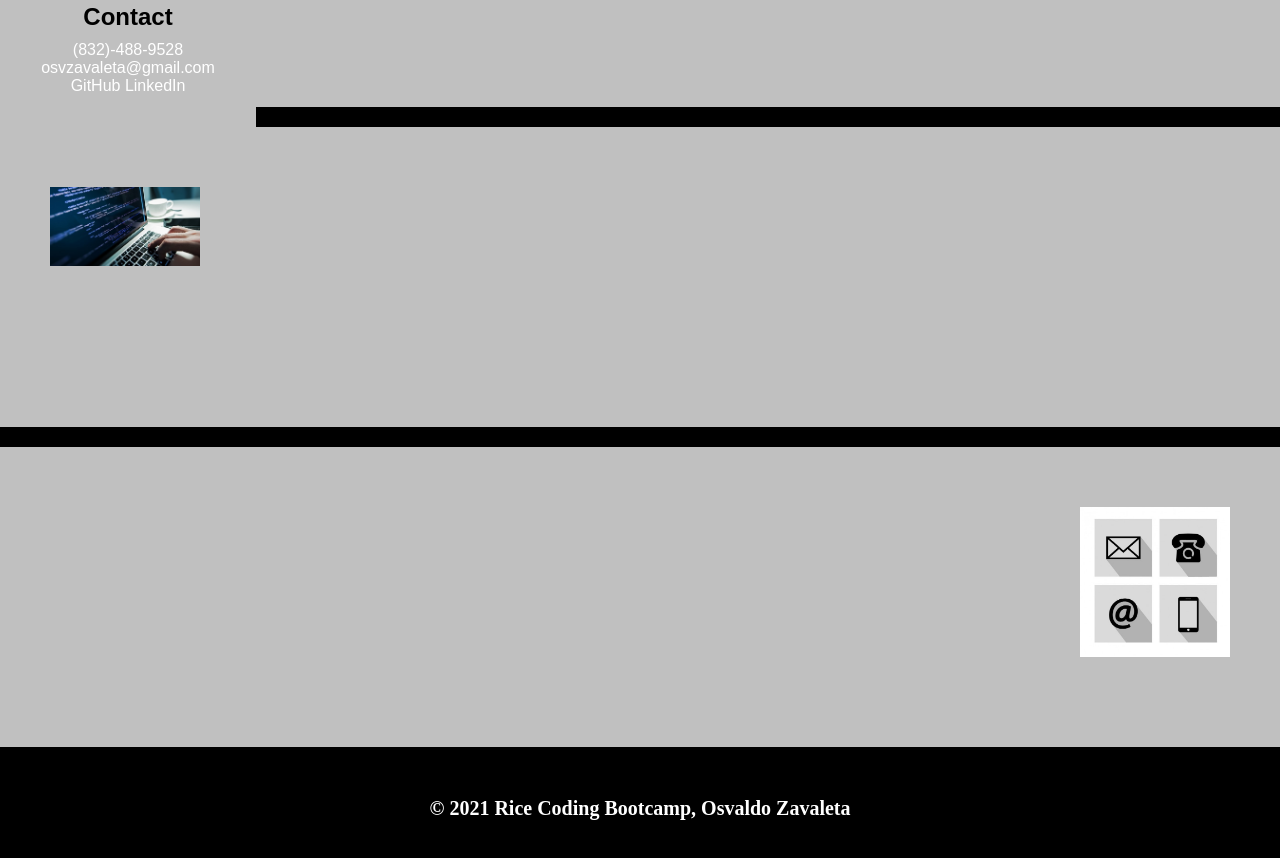
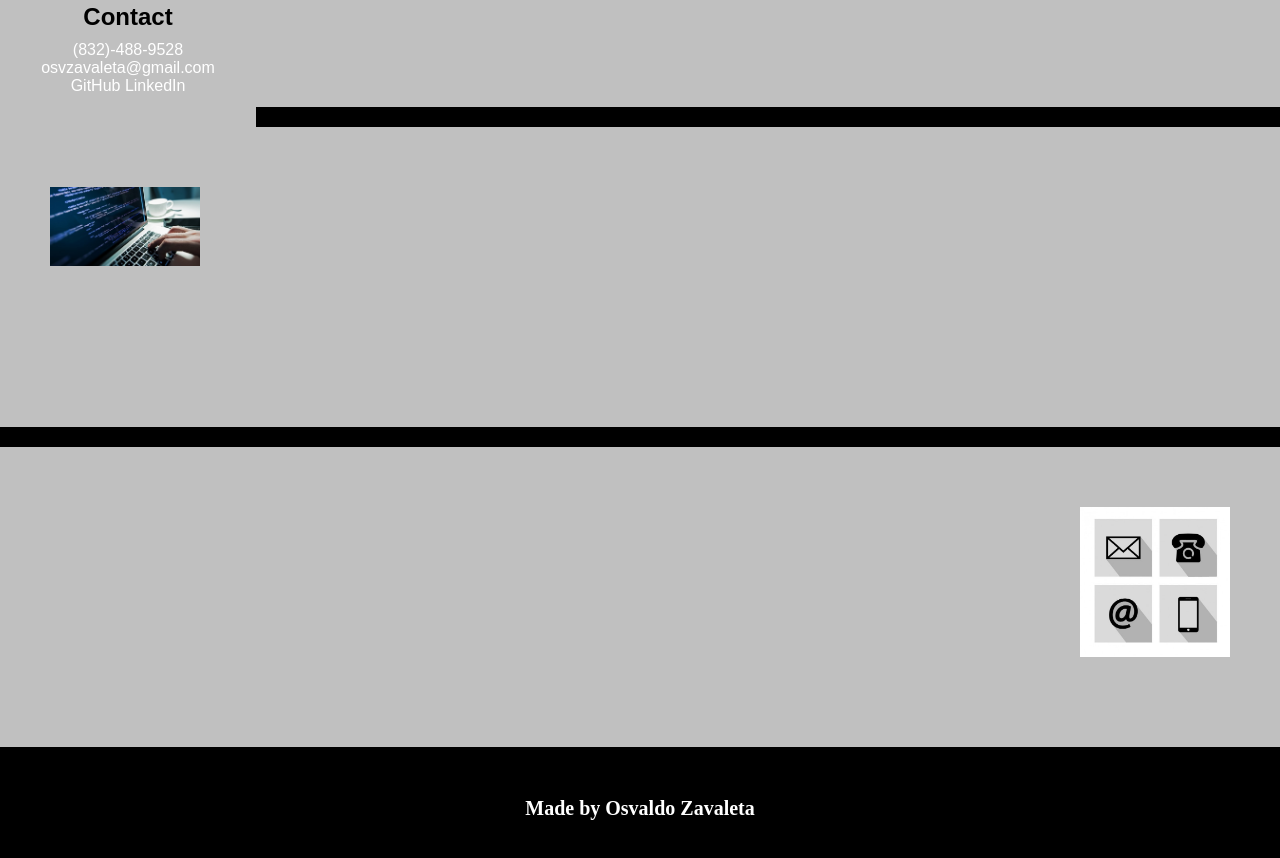
Before and after one commit to zavaletaosv/First-Portfolio, a plain HTML site: page index.html in a window 1280 px wide. Shown: the part 606-1464 px from the top of the page. Drawn offline with Linux system fonts and the light colour scheme.

Commit message:
Index is updated, h5 tag is created

```diff
--- a/index.html
+++ b/index.html
@@ -74,7 +74,8 @@
 
     <!-- Footer -->
     <footer class="footer">
-        <h4> &copy; 2021 Rice Coding Bootcamp, Osvaldo Zavaleta </h4>
+        <h4> Made by Osvaldo Zavaleta </h4>
+        <h5> &copy; 2021 Rice Coding Bootcamp, Osvaldo Zavaleta </h5>
     </footer>
 </body>
 </html>
```
